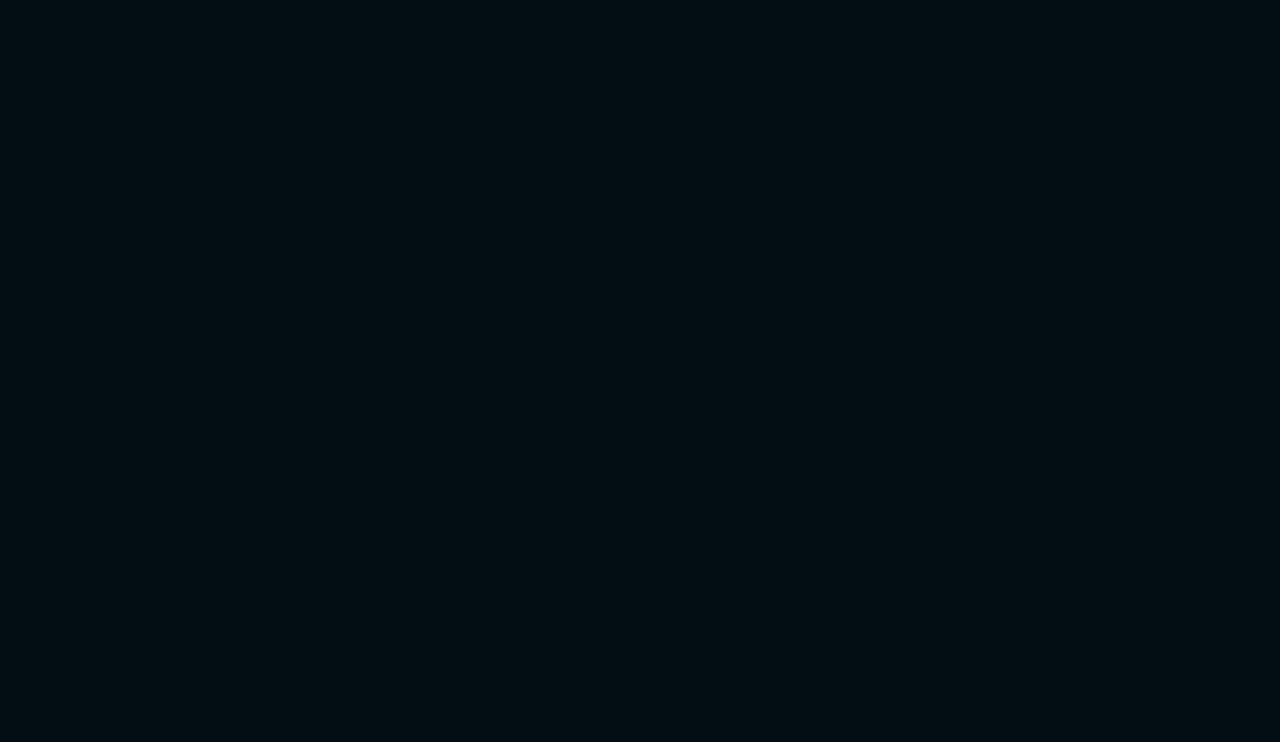
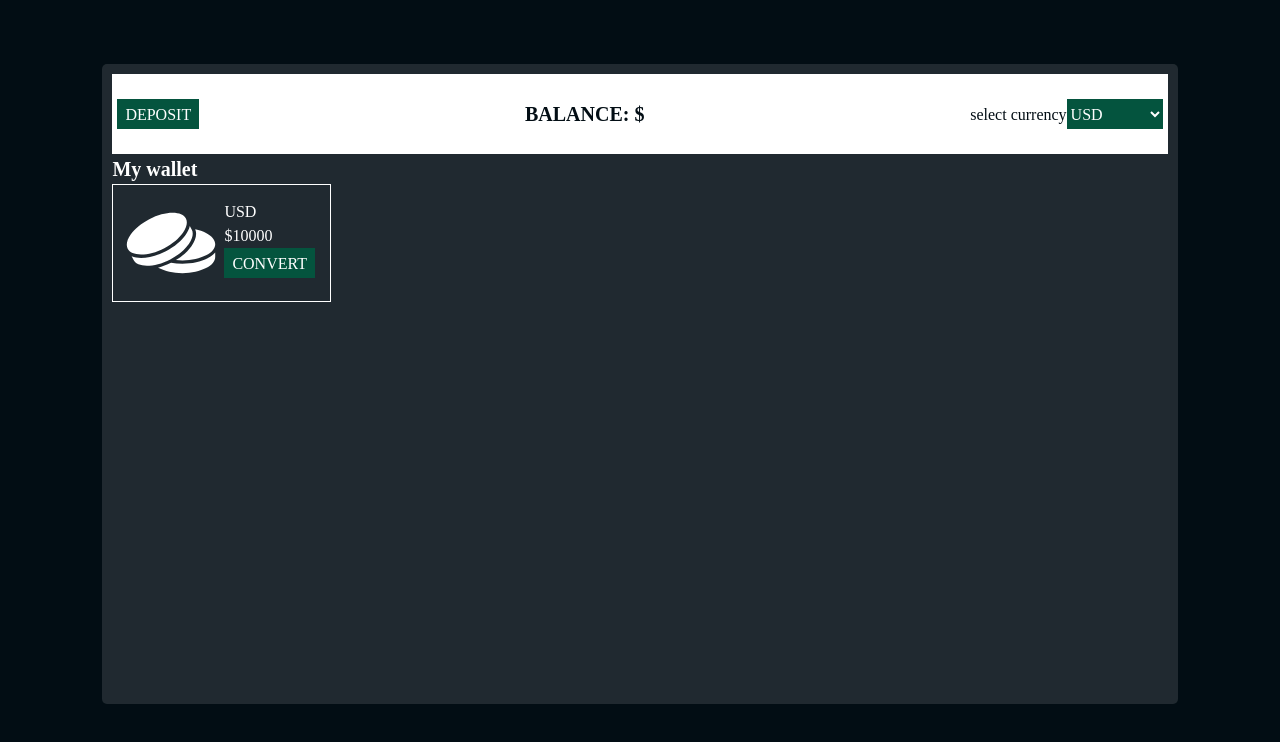
Before and after one commit to Gmarvis/go-exchange, a React (Create React App) app: page /wallet in a window 1280 px wide. Before the commit this address had no page. Shown: the top 742 px of the page. Built offline with nearby package versions, Linux system fonts and the light colour scheme.

Commit message:
popup modal

```diff
--- a/package.json
+++ b/package.json
@@ -6,6 +6,7 @@
     "@testing-library/jest-dom": "^5.16.5",
     "@testing-library/react": "^13.4.0",
     "@testing-library/user-event": "^13.5.0",
+    "lottie-react": "^2.4.0",
     "react": "^18.2.0",
     "react-dom": "^18.2.0",
     "react-icons": "^4.9.0",
@@ -36,5 +37,8 @@
       "last 1 firefox version",
       "last 1 safari version"
     ]
+  },
+  "devDependencies": {
+    "tailwindcss": "^3.3.2"
   }
 }
--- a/src/App.js
+++ b/src/App.js
@@ -1,10 +1,13 @@
 import "./App.css";
 import { Home } from "./pages/home";
+import { Wallet } from "./pages/wallet/wallet";
 import { Route, Routes } from "react-router-dom";
 function App() {
   return (
     <Routes>
       <Route path="/" element={<Home/>} />
+      <Route path="wallet" element={<Wallet />} />
+
     </Routes>
 
   );
--- a/src/components/header/NavElelment.jsx
+++ b/src/components/header/NavElelment.jsx
@@ -1,2 +1,2 @@
 import React from "react";
-import <FaBars></FaBars>
+import { FaBars } from "react-icons/fa";
--- /dev/null
+++ b/src/components/popups/popUp.jsx
@@ -0,0 +1,49 @@
+import React, { useState } from "react";
+import "./popUp.css";
+
+export const PopUp = (props) => {
+  // const [trigger, SetTrigger]= useState(false)
+
+  return props.trigger && (
+    <div className="popup">
+      <div className="popopContainer">
+        <button className="closeBtn" onClick={()=> props.setTrigger(false)}>
+          close
+        </button>
+        {props.children}
+      </div>
+    </div>);
+};
+
+// const [user, setUser] = useState({
+//   name: "",
+// });
+
+// // handle change
+// const handleChange = (event)=>{
+//   const {name, value} = event.target;
+//   setUser({name, value})
+// }
+
+// const handleSubmit= (event) => {
+//   event.prevent.Default()
+//   localStorage.setItem('user', user)
+// }
+
+// <div>
+//   <div>
+//     <form action="submit" onSubmit={handleSubmit}>
+//       <h1>Enter Name</h1>
+//       <input
+//         type="text"
+//         name="name"
+//         id="name"
+//         required
+//         value={user.name}
+//         placeholder="name"
+//         onChange={handleChange}
+//       />
+//       <button>Start</button>
+//     </form>
+//   </div>
+// </div>
--- a/src/index.css
+++ b/src/index.css
@@ -1,3 +1,7 @@
+@tailwind base;
+@tailwind components;
+@tailwind utilities;
+
 @import url('https://fonts.googleapis.com/css2?family=Poppins:ital,wght@0,200;0,300;0,700;0,800;0,900;1,100&display=swap');
 
 body {
--- a/src/pages/home.css
+++ b/src/pages/home.css
@@ -16,7 +16,8 @@
 }
 
 .headerText h1 {
-  font-size: 200%;
+  font-size: 300%;
+  font-weight: bolder;
 }
 
 .homeImg img {
@@ -62,7 +63,8 @@
   }
 
   .headerText h1 {
-    font-size: 200%;
+    font-size: 600%;
+    color: red;
   }
 
   .headerText {
--- a/src/pages/home.jsx
+++ b/src/pages/home.jsx
@@ -1,13 +1,18 @@
-import React from "react";
+import React, { useState } from "react";
 import globe from '../assets/globe.png'
 import landingpic1 from '../assets/landingpic1.png'
 import headerpic from '../assets/headerpic.png'
+import { useNavigate } from "react-router-dom";
+import { PopUp } from "../components/popups/popUp";
+
 
 import './home.css'
 import { About } from "../components/about/about";
 
 
 export const Home = ()=>{
+    const [showPopUp, setShowPopUp] = useState(false)
+    const navigate = useNavigate()
     return (
         <div>
             <div className="homeContainer">
@@ -15,9 +20,13 @@ export const Home = ()=>{
                     <h1>The future of currency exchange is here.</h1>
                     <p>Currency exchange: We offer a wide range of currency pairs, including XAF/USD, XAF/EUR, and USD/EUR. We also offer spot and forward exchange rates.</p>
                     <div className="headBtn">
-                        <button>start now</button>
+                        <button onClick={()=>setShowPopUp(true)}>start now</button>
                         <button>about us</button>
                     </div>
+                     <PopUp trigger={showPopUp} setTrigger={setShowPopUp}>
+                        login to your wallet
+                        <p>Lorem ipsum dolor sit amet consectetur adipisicing elit. Voluptates perspiciatis quam sunt culpa sit quasi recusandae impedit corporis et accusantium.</p>
+                    </PopUp>
                 </div>
                 <div className="homeImg">
                     <img src={headerpic} alt="" />
--- /dev/null
+++ b/src/pages/wallet/wallet.css
@@ -0,0 +1,111 @@
+
+.header {
+    display: flex;
+    justify-content: space-between;
+    background-color: #fff;
+    color:  #020d14;
+    padding: 5px;
+    height: 5rem;
+
+}
+
+select {
+    height: 30px;
+    width: 6rem;
+    color: #fff;
+    background-color: #04543e;
+    margin: auto 0;
+    outline: none;
+    border: none;
+}
+
+.optionIterms:hover {
+    background-color: #04543f86;
+}
+
+
+
+option {
+    border: none;
+}
+
+select option:hover {
+    background-color: red;
+}
+
+.selectCurrency {
+    height: 30px;
+    /* width: 6rem; */
+    /* color: #04543e; */
+    margin: auto 0;
+}
+
+.depositeBtn {
+    display: flex;
+    gap: 10px;
+    align-content: center;
+    justify-content: center;
+    height: 30px;
+    margin: auto 0;
+    background-color: #04543e;
+    color: #fff;
+    padding: 4px 8px;
+    text-transform: uppercase;
+}
+
+
+
+.wallet {
+    background-color: #ffffff1e;
+    height: 80vh;
+    margin: 4rem 0;
+    padding: 10px;
+    border-radius: 5px;
+}
+
+.wallet h2 {
+    font-size: 20px;
+    font-weight: bold;}
+
+.balance {
+    font-size: 20px;
+    font-weight: bold;
+    margin: auto 0;
+}
+
+
+/* walletCards */
+.walletCards {
+    display: flex;
+    justify-content: space-between;
+    border: 1px solid #fff;
+    /* width: 20rem; */
+    width: fit-content;
+    padding: 10px;
+}
+
+.coin {
+    font-size: 6rem;
+}
+
+.funds {
+    /* background-color: red; */
+    /* width: 10rem; */
+    padding: 5px;
+}
+
+.funds button {
+    /* border: 1px solid #04543e; */
+
+    display: flex;
+    gap: 10px;
+    align-content: center;
+    justify-content: center;
+    height: 30px;
+    margin: auto 0;
+    background-color: #04543e;
+    color: #fff;
+    padding: 4px 8px;
+    text-transform: uppercase;
+}
+/*  walletCards */
--- /dev/null
+++ b/src/pages/wallet/wallet.jsx
@@ -0,0 +1,62 @@
+import React from "react";
+import "./wallet.css";
+import { BsCashCoin } from "react-icons/bs";
+import { GiTwoCoins } from "react-icons/gi";
+
+
+
+export const Wallet = () => {
+  const selectCurency = [
+    {
+      label: "USD",
+      name: "USD",
+    },
+    {
+      label: "EUR",
+      name: "EUR",
+    },
+    {
+      label: "XAF",
+      name: "XAF",
+    },
+  ];
+
+  return (
+    <div className="wallet">
+      <div className="walletContainer">
+        <div className="header">
+          <button className="depositeBtn">Deposit</button>
+          <h2 className="balance">BALANCE: $</h2>
+
+          <div className="selectCurrency">
+            <label htmlFor="currency">select currency</label>
+            <select>
+              {selectCurency.map((currency) => (
+                <option className="optionIterms" value={selectCurency.name}>
+                  {currency.name}
+                </option>
+              ))}
+            </select>
+          </div>
+        </div>
+      </div>
+
+
+      <div className="exchangeSection">
+        <h2>My wallet</h2>
+
+<div className="walletCards">
+  <div className="coin">
+    <GiTwoCoins />
+  </div>
+  <div className="funds">
+    <h3>USD</h3>
+    <p>$<span>10000</span></p>
+    <button>convert</button>
+  </div>
+</div>
+
+      </div>
+    </div>
+  );
+};
--- /dev/null
+++ b/tailwind.config.js
@@ -0,0 +1,6 @@
+/** @type {import('tailwindcss').Config} */
+export const content = ["./src/**/*.{html,js}"];
+export const theme = {
+  extend: {},
+};
+export const plugins = [];
```
Also changed, not shown: src/components/popups/popUp.css (added), 1 other file (tests, documents, lock files or other folders).
